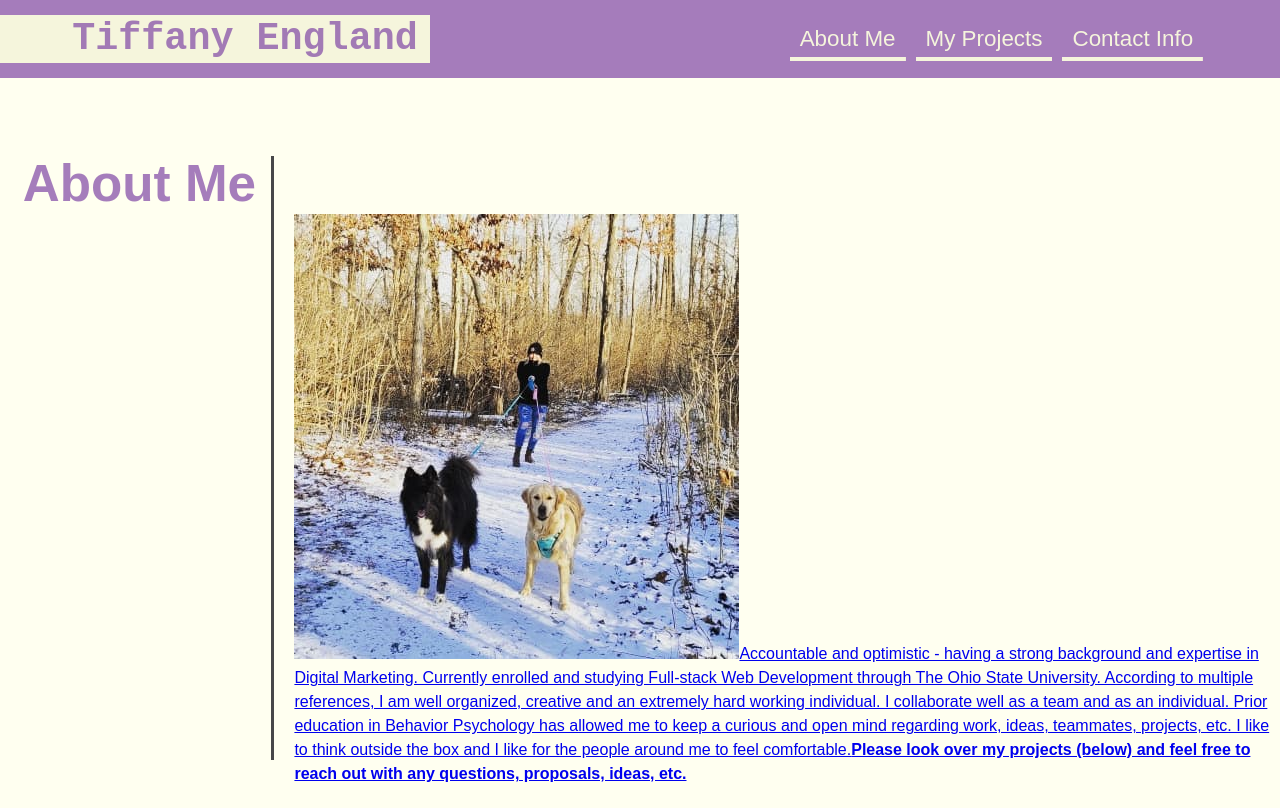
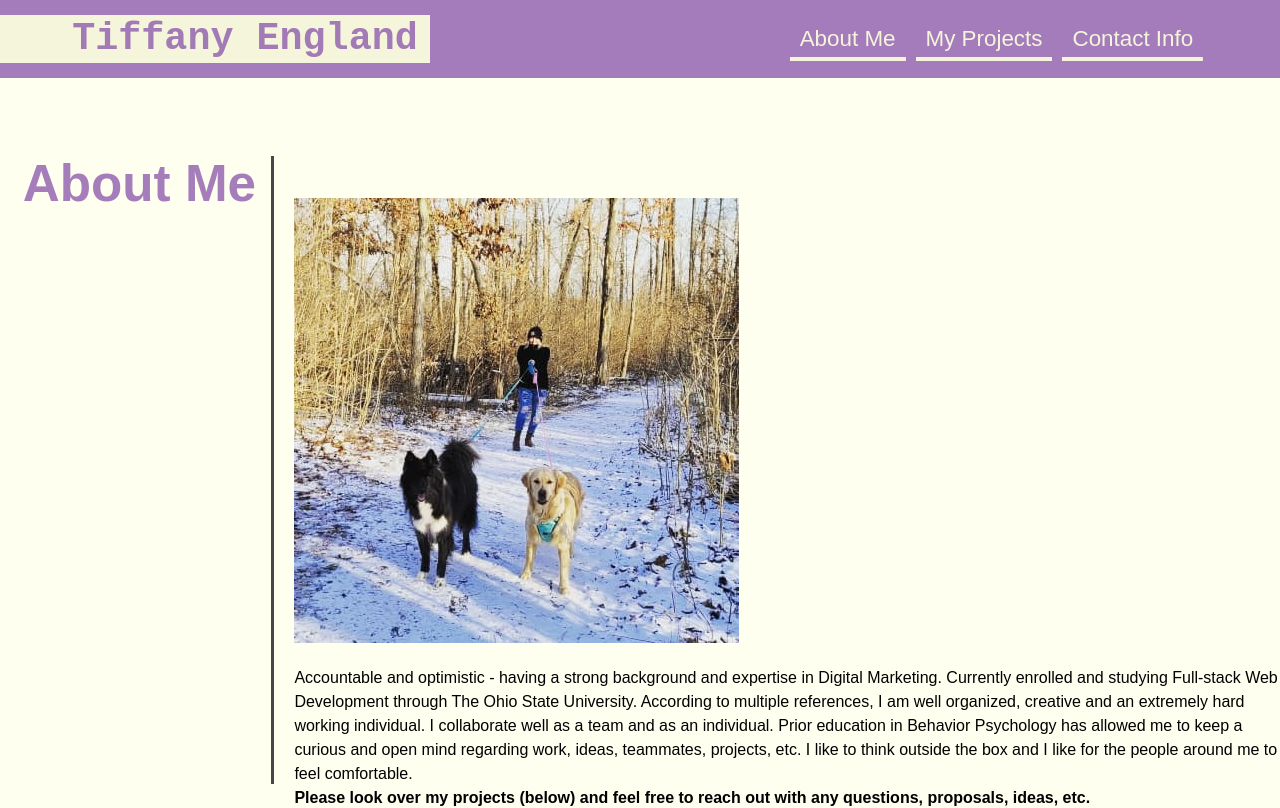
Before and after one commit to Trengland/React-Portfolio, a React (Create React App) app: page / in a window 1280 px wide. Shown: the top 808 px of the page. Built offline with nearby package versions, Linux system fonts and the light colour scheme.

Commit message:
components and CSS

```diff
--- a/src/App.js
+++ b/src/App.js
@@ -3,7 +3,6 @@ import About from './components/about/about';
 import Contact from './components/contact/contact';
 import Footer from './components/footer/footer';
 import Header from './components/header/header';
-import Nav from './components/nav/nav';
 import Projects from './components/projects/projects';
 
 
--- a/src/components/about/about.js
+++ b/src/components/about/about.js
@@ -7,12 +7,13 @@ function About() {
     <section className="page-section" id="about">
     <h2>About Me</h2>
     <div id="test">
-      <a href="https://www.linkedin.com/in/tiffany-england-39374b55/" target="_blank">
-        <p><img id="profileimage" src={me}/>
+      <a href="https://www.linkedin.com/in/tiffany-england-39374b55/" target="_blank"></a>
+        <img id="profileimage" src={me}/><p>
         Accountable and optimistic - having a strong background and expertise in Digital Marketing. Currently enrolled and studying Full-stack Web Development through The Ohio State University.
         According to multiple references, I am well organized, creative and an extremely hard working individual. I collaborate well as a team and as an individual.
         Prior education in Behavior Psychology has allowed me to keep a curious and open mind regarding work, ideas, teammates, projects, etc. I like to think outside the box and I like for the people around me to feel comfortable.
-        <strong>Please look over my projects (below) and feel free to reach out with any questions, proposals, ideas, etc.</strong></p></a>
+        <br></br>
+       <strong>Please look over my projects (below) and feel free to reach out with any questions, proposals, ideas, etc.</strong></p>
     </div>
   </section>
   </div>
--- a/src/components/projects/projects.js
+++ b/src/components/projects/projects.js
@@ -6,7 +6,7 @@ function Projects() {
 <section className="page-section" id="projects">
     <h2>My Projects</h2>
 
-<div class="flex-container">
+<div id="flex-container">
       <a href="https://trengland.github.io/MoveMe-Scene/" target="_blank" className="flex-item work1">
         <div>
           <h3>Movie Recommendation App</h3>
--- a/src/components/projects/style.css
+++ b/src/components/projects/style.css
@@ -22,7 +22,7 @@
     flex: 0 0 77%;
 }
 
-.flex-container {
+#flex-container {
     display: flex;
     flex-wrap:wrap;
     justify-content: center;
--- a/src/index.css
+++ b/src/index.css
@@ -27,7 +27,7 @@ body {
     padding-top: 85px;
 }
 
-.flex-container {
+#flex-container {
     display: flex;
     flex-wrap:wrap;
     justify-content: center;
```
